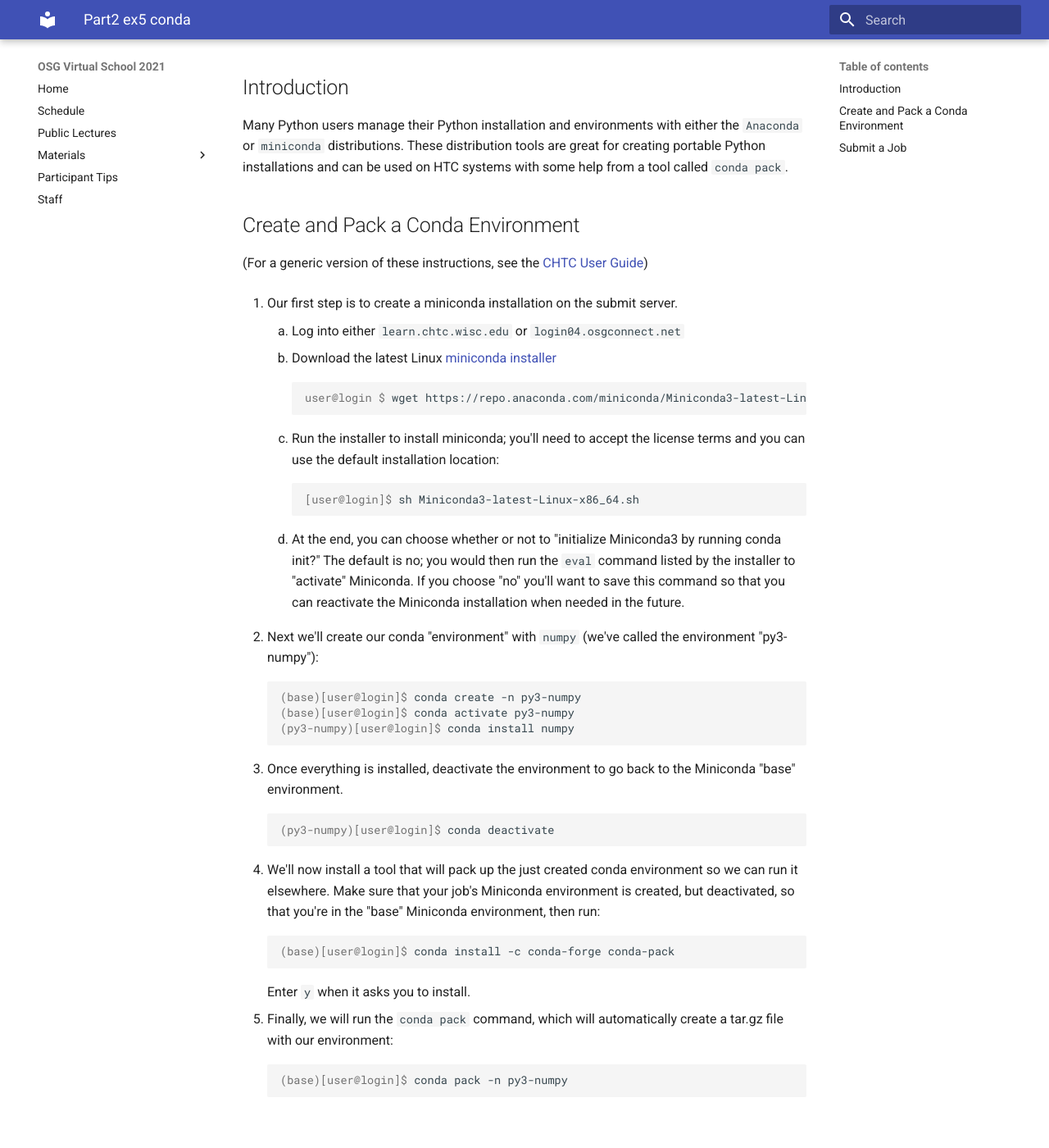
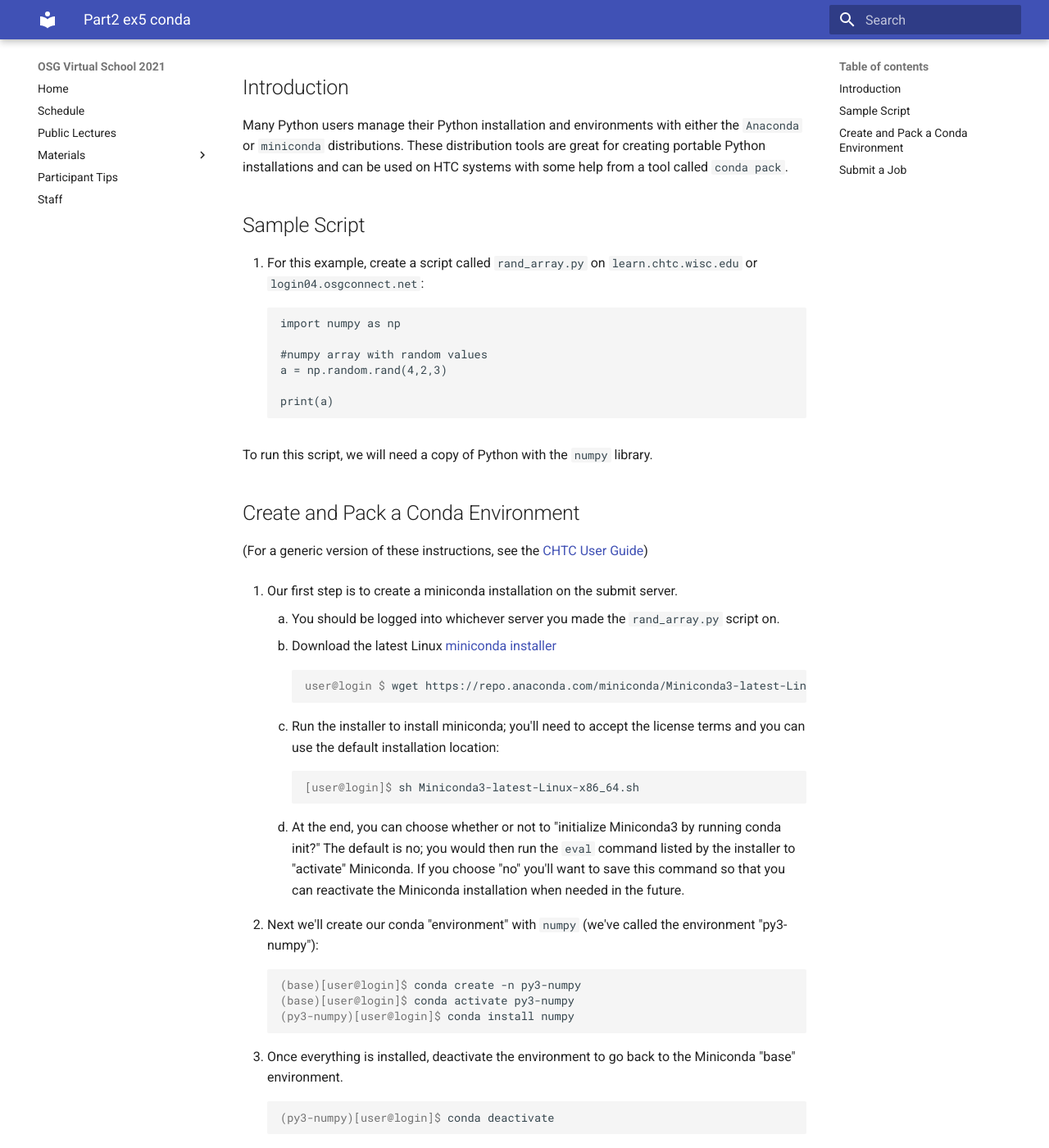
Before and after one commit to osg-htc/virtual-school-2021, an MkDocs documentation site: the page built from docs/materials/software/part2-ex5-conda.md, in a window 1280 px wide and 1400 px high, scrolled down 198 px. Shown: the whole window at 82% size. Built offline with MkDocs 1.6.1 and Material for MkDocs 9.7.7, drawn with Linux system fonts in a browser that asks for light colours; some of the changed text lies outside the part shown.

Commit message:
moving script creation

```diff
--- a/docs/materials/software/part2-ex5-conda.md
+++ b/docs/materials/software/part2-ex5-conda.md
@@ -17,13 +17,29 @@
 for creating portable Python installations and can be used on HTC systems with
 some help from a tool called `conda pack`.
 
+Sample Script
+-------------------
+
+1. For this example, create a script called `rand_array.py` on `learn.chtc.wisc.edu` or
+`login04.osgconnect.net`:
+
+		:::file
+		import numpy as np
+
+		#numpy array with random values
+		a = np.random.rand(4,2,3)
+
+		print(a)
+
+To run this script, we will need a copy of Python with the `numpy` library.
+
 Create and Pack a Conda Environment
 ------------------
 
 (For a generic version of these instructions, see the [CHTC User Guide](http://chtc.cs.wisc.edu/conda-installation))
 
 1. Our first step is to create a miniconda installation on the submit server.
-	1. Log into either `learn.chtc.wisc.edu` or `login04.osgconnect.net`
+	1. You should be logged into whichever server you made the `rand_array.py` script on.
 	2. Download the latest Linux [miniconda installer](https://docs.conda.io/en/latest/miniconda.html)
 
 			:::console
```
Also changed, not shown: other parts of docs/materials/software/part2-ex5-conda.md (+1 -3 lines), docs/materials/software/part4-ex3-docker-build.md (+3 -11 lines).
